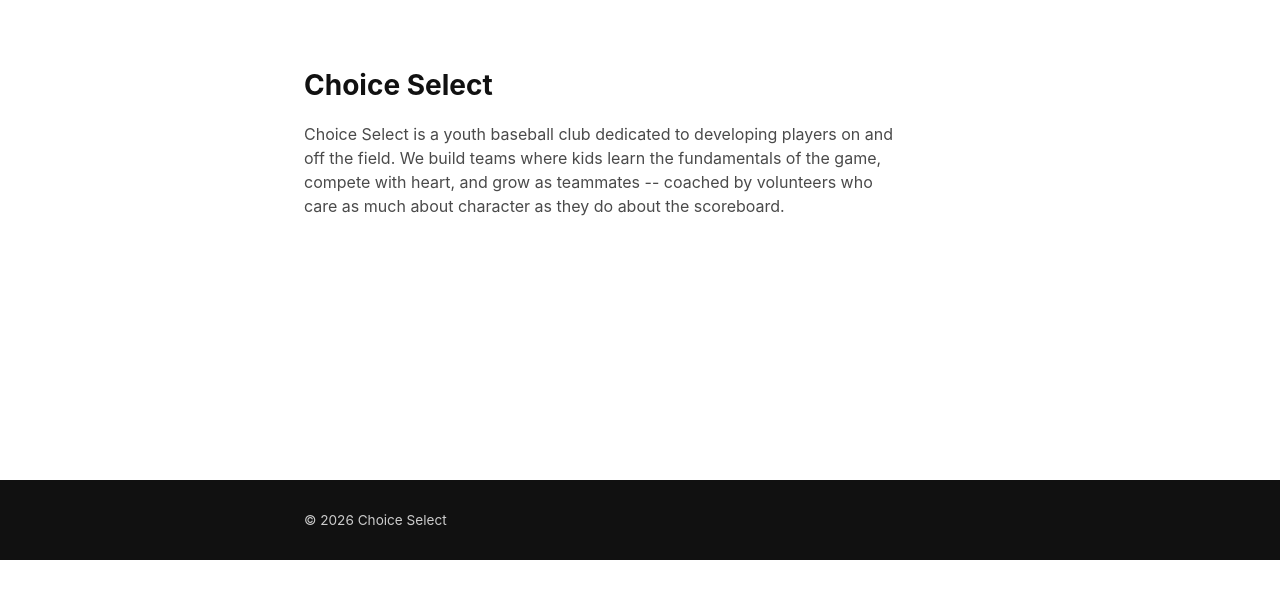
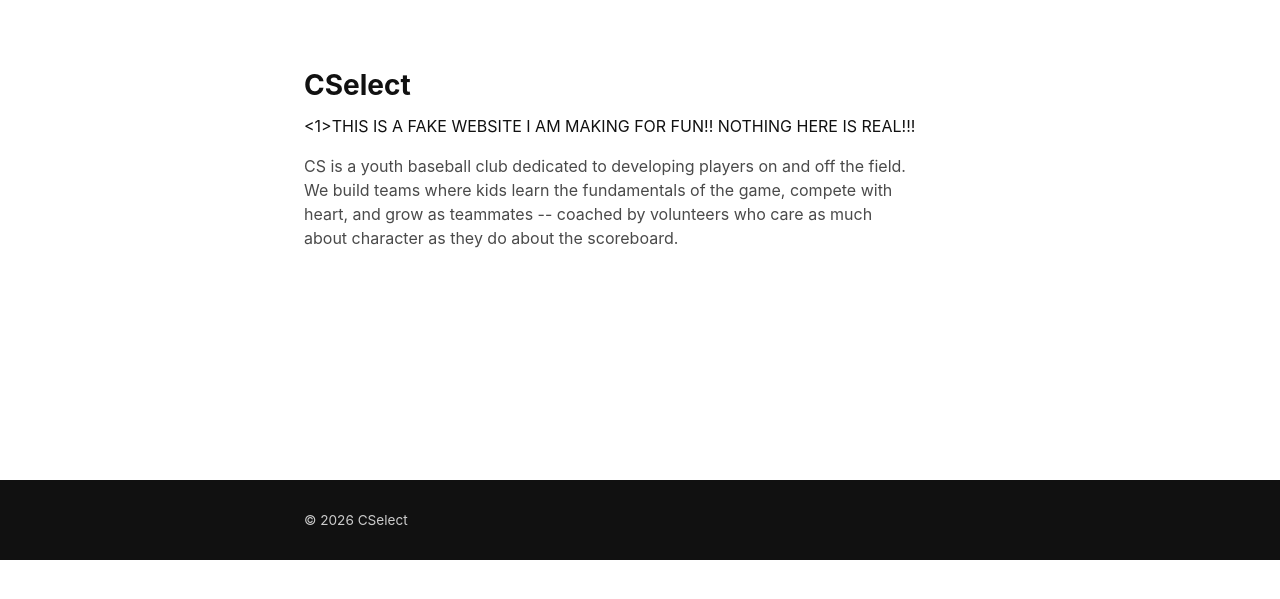
Before and after one commit to haewonito/baseball_club_site, a Django app: page / in a window 1280 px wide. Shown: the part 58-657 px from the top of the page. Run offline with Django 5.2, Linux system fonts and the light colour scheme; tables that the repository leaves empty hold one stand-in row (values such as "Sample post").

Commit message:
changed some texts

```diff
--- a/apps/tryouts/templates/tryouts/signup.html
+++ b/apps/tryouts/templates/tryouts/signup.html
@@ -1,6 +1,6 @@
 {% extends "base.html" %}
 
-{% block title %}Try-Out Sign-Up · Choice Select{% endblock %}
+{% block title %}Try-Out Sign-Up · CSelect{% endblock %}
 
 {% block content %}
   <section class="page-hero">
--- a/apps/tryouts/templates/tryouts/signup_success.html
+++ b/apps/tryouts/templates/tryouts/signup_success.html
@@ -1,6 +1,6 @@
 {% extends "base.html" %}
 
-{% block title %}Thanks · Choice Select{% endblock %}
+{% block title %}Thanks · CSelect{% endblock %}
 
 {% block content %}
   <section class="page-hero page-hero--success">
--- a/templates/base.html
+++ b/templates/base.html
@@ -30,7 +30,7 @@
 
   <footer class="site-footer">
     <div class="site-footer__inner">
-      <p>&copy; {% now "Y" %} Choice Select</p>
+      <p>&copy; {% now "Y" %} CSelect</p>
     </div>
   </footer>
 </body>
--- a/templates/home.html
+++ b/templates/home.html
@@ -4,7 +4,7 @@
   {% if show_tryout_banner %}
     <div class="site-announcement">
       <div class="site-announcement__track">
-        <span class="site-announcement__text">Try-outs are scheduled for {{ next_tryout_date|date:"F j, Y" }}.</span>
+        <span class="site-announcement__text">Try-outs are scheduled for {{ next_tryout_date|date:"F j, Y" }}!!!  Use the try-out link below to sign up!</span>
       </div>
     </div>
   {% endif %}
@@ -12,10 +12,11 @@
 
 {% block content %}
   <section class="page-hero">
-    <h1>Choice Select</h1>
+    <h1>CSelect</h1>
+    <1>THIS IS A FAKE WEBSITE I AM MAKING FOR FUN!!  NOTHING HERE IS REAL!!! </1>
     {# TODO: placeholder copy -- replace with the club's real mission statement #}
     <p>
-      Choice Select is a youth baseball club dedicated to developing players on and off
+      CS is a youth baseball club dedicated to developing players on and off
       the field. We build teams where kids learn the fundamentals of the game, compete
       with heart, and grow as teammates -- coached by volunteers who care as much about
       character as they do about the scoreboard.
```
